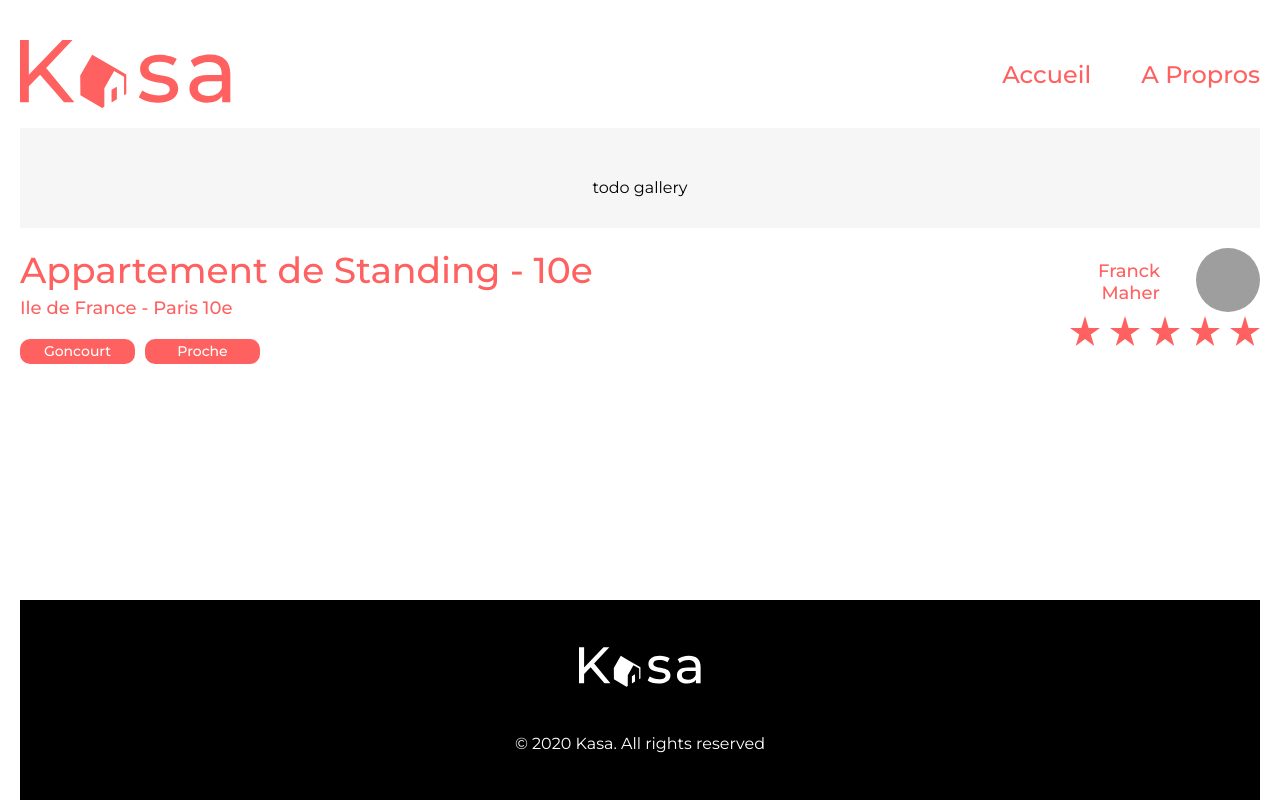
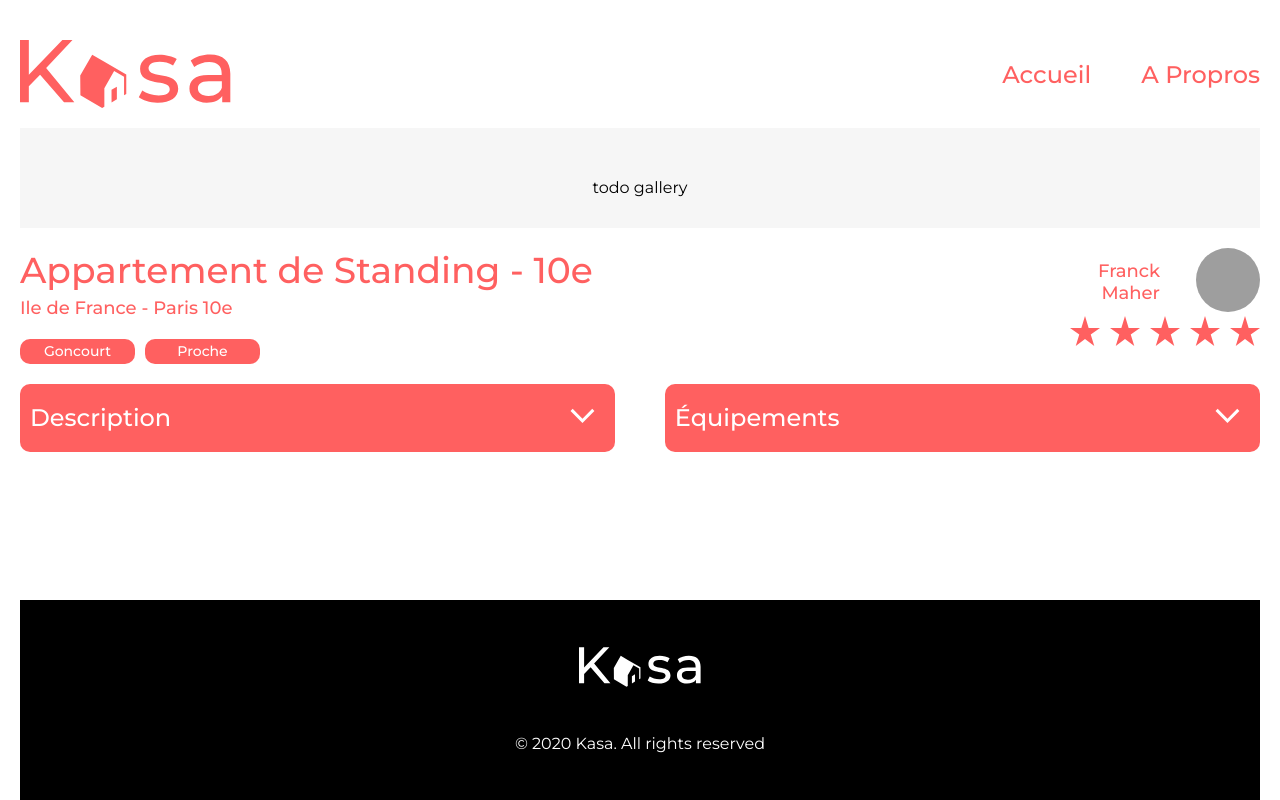
Before and after one commit to melacod/MelanieKlein_11_19012022, a React (Create React App) app: page /location/0979876d in a window 1280 px wide. Built offline with nearby package versions, Linux system fonts and the light colour scheme; grey boxes are pictures that could not be loaded.

Commit message:
ajout des collapse dans location

```diff
--- a/src/components/Collapse.css
+++ b/src/components/Collapse.css
@@ -1,8 +1,4 @@
 .collapse {
-    position: relative;
-    left: 50%;
-    transform: translateX(-50%);
-    width: 80%;
     display: flex;
     flex-direction: row;
     flex-wrap: wrap;
@@ -18,7 +14,6 @@
     justify-content: space-between;
     align-items: center;
     padding: 10px;
-    border-radius: 5px;
     cursor: pointer;
 }
 
@@ -51,10 +46,6 @@
     display: none;
 }
 
-.collapse .arrow path {
-    fill: var(--second-color);
-}
-
 @media (max-width: 375px) {
     .collapse .title .text {
         font-size: 13px;
--- a/src/components/Collapse.js
+++ b/src/components/Collapse.js
@@ -14,9 +14,9 @@ export default function Collapse({ title, children }) {
                 <div className="text">{title}</div>
                 <div className="icon">
                     {isExpanded ? (
-                        <ArrowUp />
+                        <ArrowUp color="white" />
                     ) : (
-                        <ArrowDown />
+                        <ArrowDown color='white' />
                     )}
                 </div>
             </div>
--- a/src/components/Rating.js
+++ b/src/components/Rating.js
@@ -3,8 +3,6 @@ import Star from '../assets/Star'
 import './Rating.css'
 
 export default function Rating( { score }) {
-
-    console.log(score)
 
     return (
         <div className="rating">
--- a/src/pages/About.css
+++ b/src/pages/About.css
@@ -1,3 +1,14 @@
 .about img {
     width: 100%;
 }
+
+.about .collapse {
+    position: relative;
+    left: 50%;
+    transform: translateX(-50%);
+    width: 80%;
+}
+
+.about .collapse .title {
+    border-radius: 5px;
+}
--- a/src/pages/Location.css
+++ b/src/pages/Location.css
@@ -8,17 +8,17 @@
     text-align: center;
     padding: 50px;
     background-color: var(--bg-color);
-    margin-bottom: 20px;
 }
 
 .location .info {
+    margin-top: 20px;
     display: flex;
     flex-direction: row;
     flex-wrap: nowrap;
     justify-content: space-between;
 }
 
-.location .title {
+.location .info .title {
     color: var(--main-color);
     font-size: 36px;
     font-weight: 500;
@@ -68,3 +68,31 @@
     width: 64px;
     border-radius: 50%;
 }
+
+.location .description {
+    margin-top: 20px;
+    display: flex;
+    flex-direction: row;
+    flex-wrap: nowrap;
+    justify-content: space-between;
+    align-items: flex-start;
+}
+
+.location .description ul {
+    list-style: none;
+    margin: 0;
+    padding: 0;
+}
+
+.location .description .collapse {
+    width: 48%;
+}
+
+.location .description .collapse .title {
+    border-radius: 10px;
+    line-height: 2;
+}
+
+.location .description .collapse .content {
+    height: 250px;
+}
--- a/src/pages/Location.js
+++ b/src/pages/Location.js
@@ -9,6 +9,7 @@ import Tag from '../components/Tag'
 import Rating from '../components/Rating'
 
 import './Location.css'
+import Collapse from '../components/Collapse'
 
 export default function Location() {
     const { locationId } = useParams()
@@ -52,6 +53,18 @@ export default function Location() {
                             <Rating score={parseInt(location.rating)} />
                         </div>
                     </div>
+                    <div className="description">
+                        <Collapse title="Description">
+                            <span>{location.description}</span>
+                        </Collapse>
+                        <Collapse title="Équipements">
+                            <ul>
+                                {location.equipments.map( (equipment, index) => (
+                                    <li key={"equipment-" + index}>{equipment}</li>
+                                ))}
+                            </ul>
+                        </Collapse>
+                    </div>
                 </div>
             )}
         </div>
```
